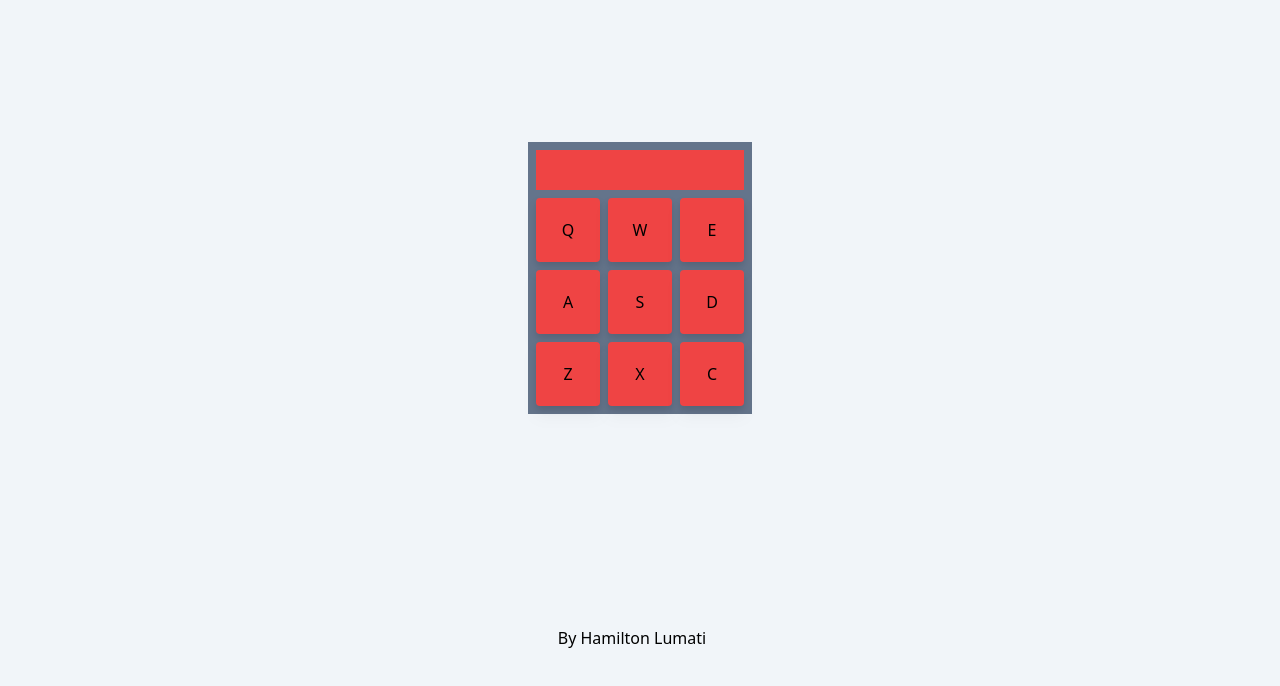
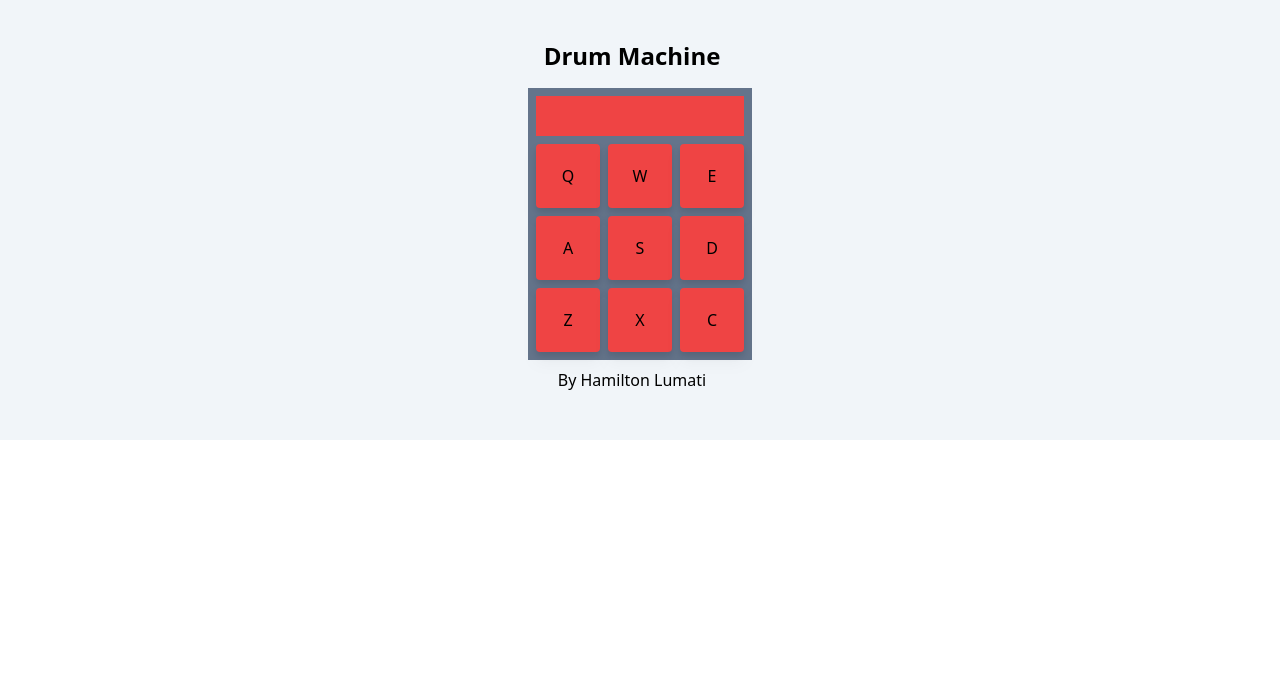
Before and after one commit to hamiltonlumati/drum-machine, a React (Vite) app: page / in a window 1280 px wide. Shown: the top 686 px of the page. Built offline with nearby package versions, Linux system fonts and the light colour scheme.

Commit message:
Title configuration and improvements

```diff
--- a/index.html
+++ b/index.html
@@ -6,7 +6,7 @@
     <title>Hamilton Lumati Drum Machine</title>
   </head>
   <body>
-    <div id="root" class="p-10 grid items-center justify-center bg-slate-100 h-screen"></div>
+    <div id="root" class="p-10 grid items-center justify-center bg-slate-100"></div>
     <script type="module" src="/src/main.tsx"></script>
   </body>
 </html>
--- a/src/components/title.tsx
+++ b/src/components/title.tsx
@@ -1,7 +1,7 @@
 function Title(){
     return(
-        <div>
-
+        <div className="w-52 text-center font-bold text-2xl mb-4">
+        Drum Machine
         </div>
     )
 }
--- a/src/main.tsx
+++ b/src/main.tsx
@@ -5,10 +5,12 @@ import { Provider } from 'react-redux';
 import { store } from './app/store';
 import Screen from './layout/screen';
 import Author from './components/author';
+import Title from './components/title';
 
 ReactDOM.createRoot(document.getElementById('root')!).render(
   <React.StrictMode>
       <Provider store={store}>
+        <Title />
         <Screen />
         <Author />
       </Provider>
--- a/tailwind.config.js
+++ b/tailwind.config.js
@@ -6,6 +6,7 @@ export default {
     "./src/components/keys.tsx",
     "./src/components/display.tsx",
     "./src/components/author.tsx",
+    "./src/components/title.tsx",
     "./src/layout/screen.tsx"
   ],
   theme: {
```
